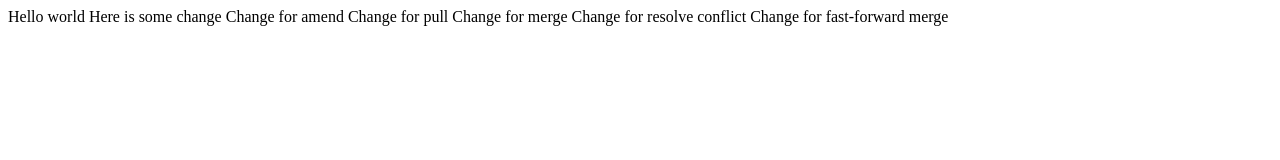
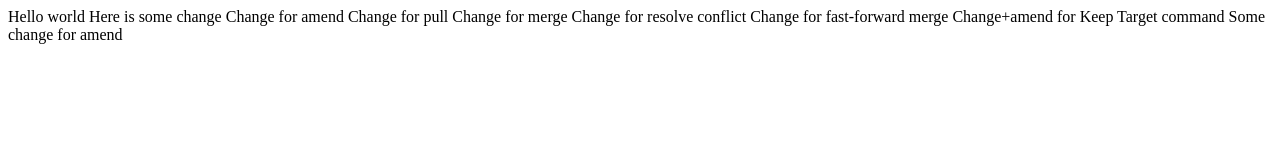
Before and after one commit to AndriiTomashevsky/Working-With-Git-In-VisualStudio, a plain HTML site: page WorkingWithGitInVisualStudio/Index.html in a window 1280 px wide. Drawn offline with Linux system fonts and the light colour scheme.

Commit message:
Change+amend for Keep Target command

```diff
--- a/WorkingWithGitInVisualStudio/Index.html
+++ b/WorkingWithGitInVisualStudio/Index.html
@@ -17,5 +17,8 @@
 	Change for resolve conflict
 
 	Change for fast-forward merge
+
+	Change+amend for Keep Target command
+	Some change for amend
 </body>
 </html>
```
